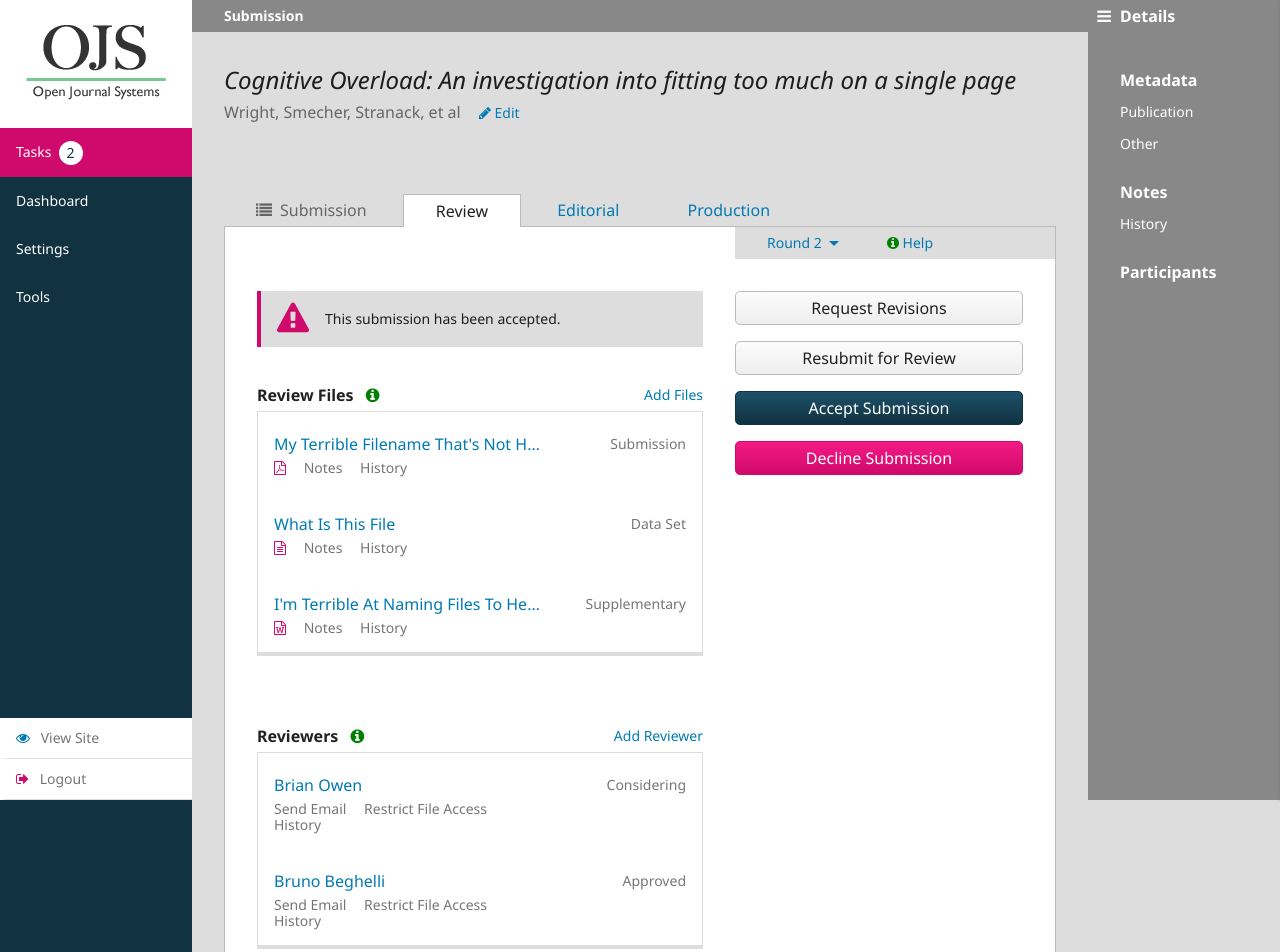
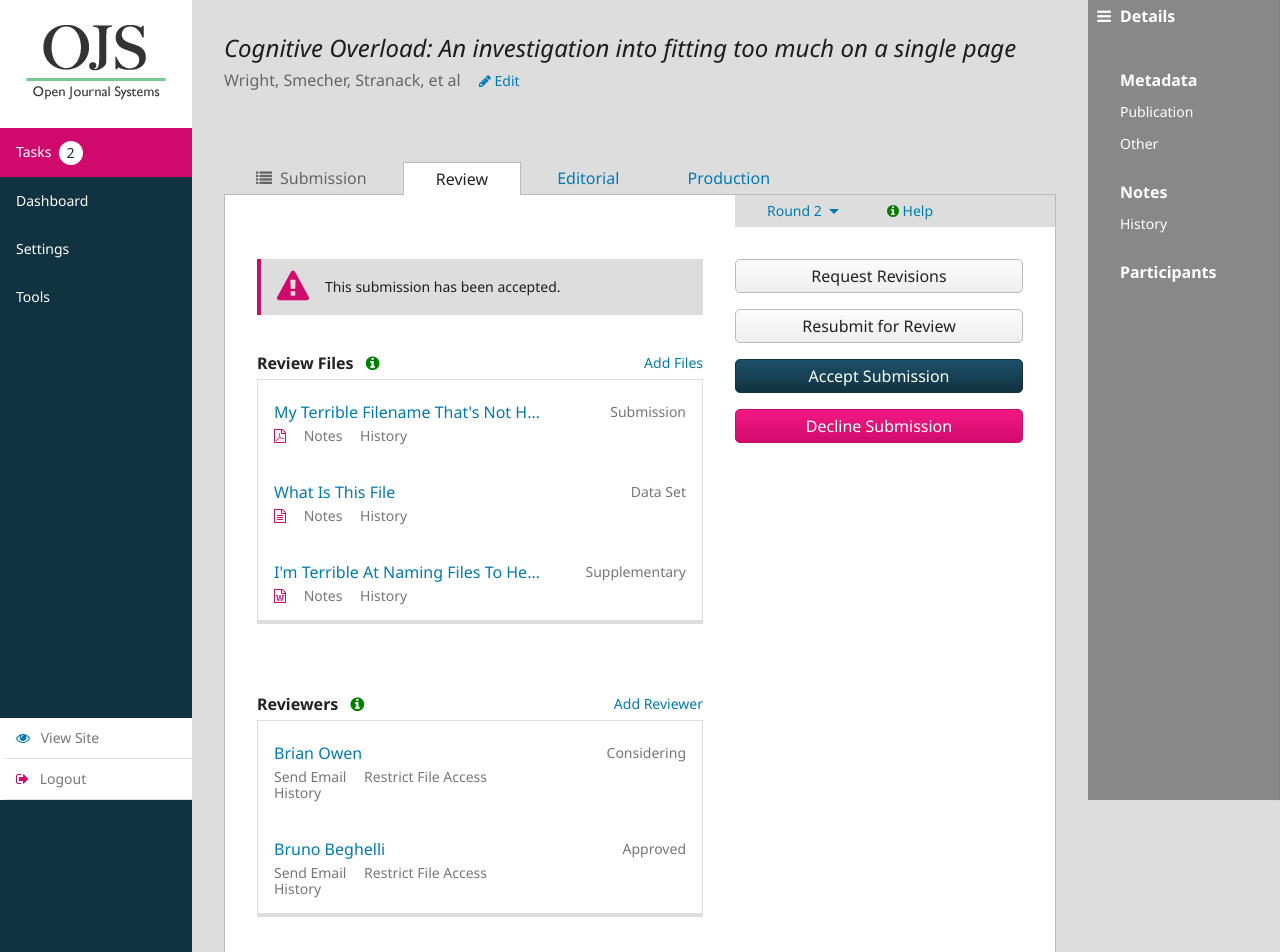
Before and after one commit to NateWr/pkp-admin-sketches, a website: page submission.html in a window 1280 px wide. Shown: the top 952 px of the page. Drawn offline with nearby package versions, Linux system fonts and the light colour scheme.

Commit message:
* Remove top bar from submission sketch

```diff
--- a/submission.html
+++ b/submission.html
@@ -85,10 +85,6 @@
 		<div id="content">
 
 			<div class="submission">
-
-				<div class="top-bar">
-					<h1>Submission</h1>
-				</div>
 
 				<div class="head">
 					<span class="title">
```
